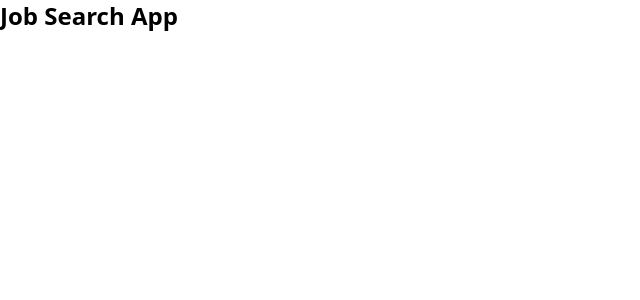
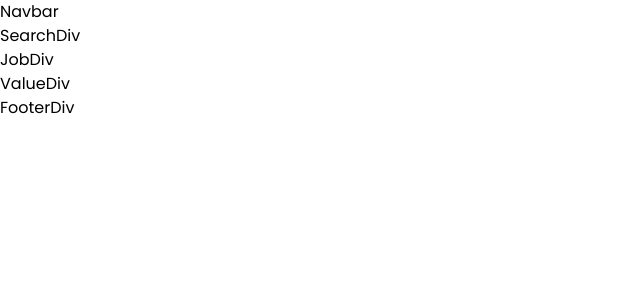
Before and after one commit to Hrithik0112/Job_Search_Engine, a React (Vite) app: page / in a window 1280 px wide. Shown: the top 300 px of the page, without its empty margins (0-640 px from the left). Built offline with nearby package versions, Linux system fonts and the light colour scheme.

Commit message:
components created

```diff
--- a/src/App.jsx
+++ b/src/App.jsx
@@ -1,7 +1,20 @@
 import React from "react";
+import Navbar from "./components/Navbar";
+import SearchDiv from "./components/SearchDiv";
+import JobDiv from "./components/JobDiv";
+import ValueDiv from "./components/ValueDiv";
+import FooterDiv from "./components/FooterDiv";
 
 const App = () => {
-  return <div className="font-bold text-2xl mx-auto ">Job Search App</div>;
+  return (
+    <div>
+      <Navbar />
+      <SearchDiv />
+      <JobDiv />
+      <ValueDiv />
+      <FooterDiv />
+    </div>
+  );
 };
 
 export default App;
--- /dev/null
+++ b/src/components/FooterDiv.jsx
@@ -0,0 +1,7 @@
+import React from "react";
+
+const FooterDiv = () => {
+  return <div>FooterDiv</div>;
+};
+
+export default FooterDiv;
--- /dev/null
+++ b/src/components/JobDiv.jsx
@@ -0,0 +1,7 @@
+import React from "react";
+
+const JobDiv = () => {
+  return <div>JobDiv</div>;
+};
+
+export default JobDiv;
--- /dev/null
+++ b/src/components/Navbar.jsx
@@ -0,0 +1,7 @@
+import React from "react";
+
+const Navbar = () => {
+  return <div>Navbar</div>;
+};
+
+export default Navbar;
--- /dev/null
+++ b/src/components/SearchDiv.jsx
@@ -0,0 +1,7 @@
+import React from "react";
+
+const SearchDiv = () => {
+  return <div>SearchDiv</div>;
+};
+
+export default SearchDiv;
--- /dev/null
+++ b/src/components/ValueDiv.jsx
@@ -0,0 +1,7 @@
+import React from "react";
+
+const ValueDiv = () => {
+  return <div>ValueDiv</div>;
+};
+
+export default ValueDiv;
--- a/src/index.css
+++ b/src/index.css
@@ -3,3 +3,32 @@
 @tailwind base;
 @tailwind components;
 @tailwind utilities;
+
+:root {
+  font-family: "Poppins", sans-serif;
+}
+
+body {
+  background: white;
+}
+/* li{
+    list-style: none;
+    cursor: pointer;
+    position: relative;
+} */
+/* li:hover::before{
+    position: absolute;
+    content: '';
+    height: 4px;
+    width: 100%;
+    right: 0;
+    background: #2a68ff;
+    color: #2a68ff;
+} */
+/* .icon{
+    cursor: pointer;
+} */
+
+/* .card{
+    background: #000;
+} */
```
